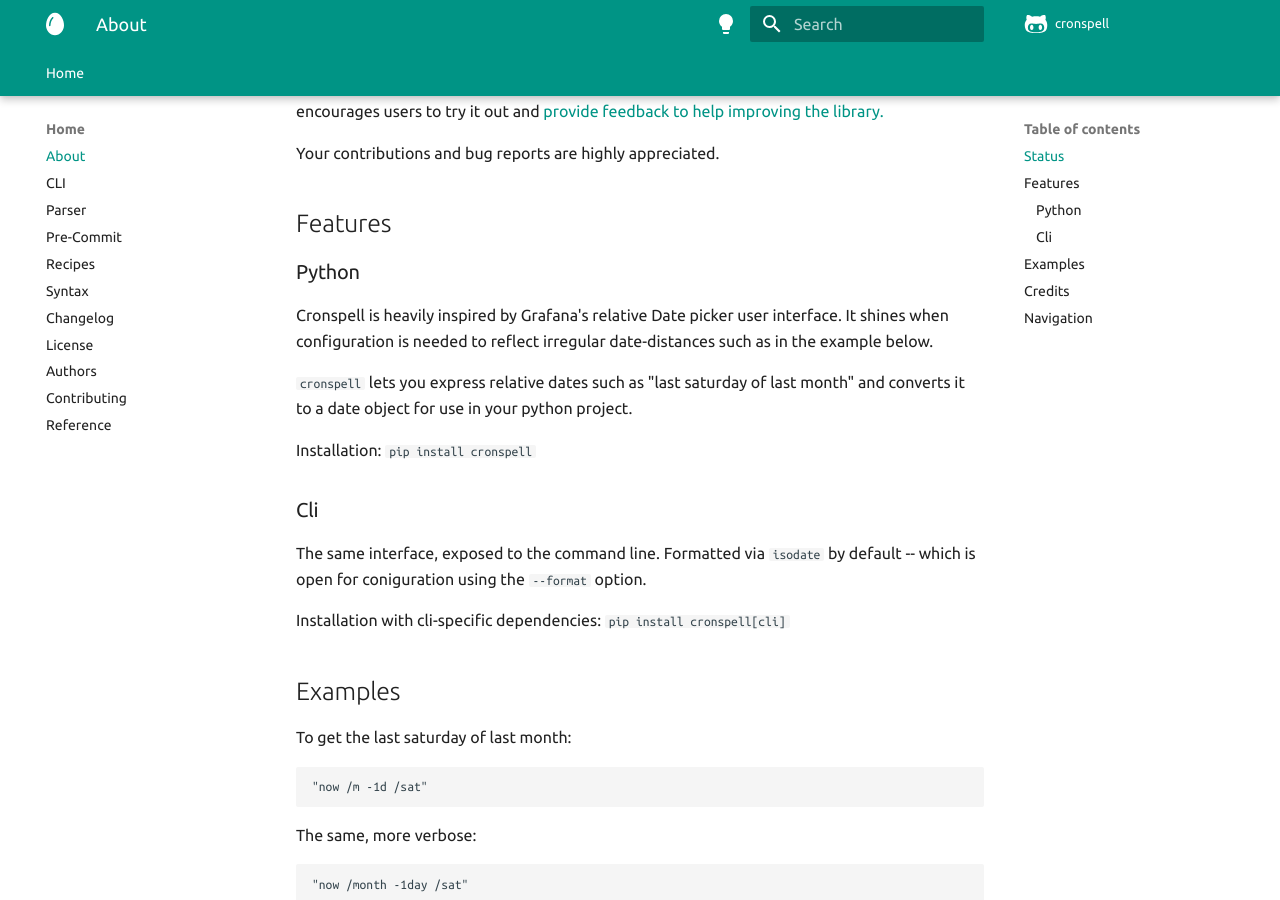
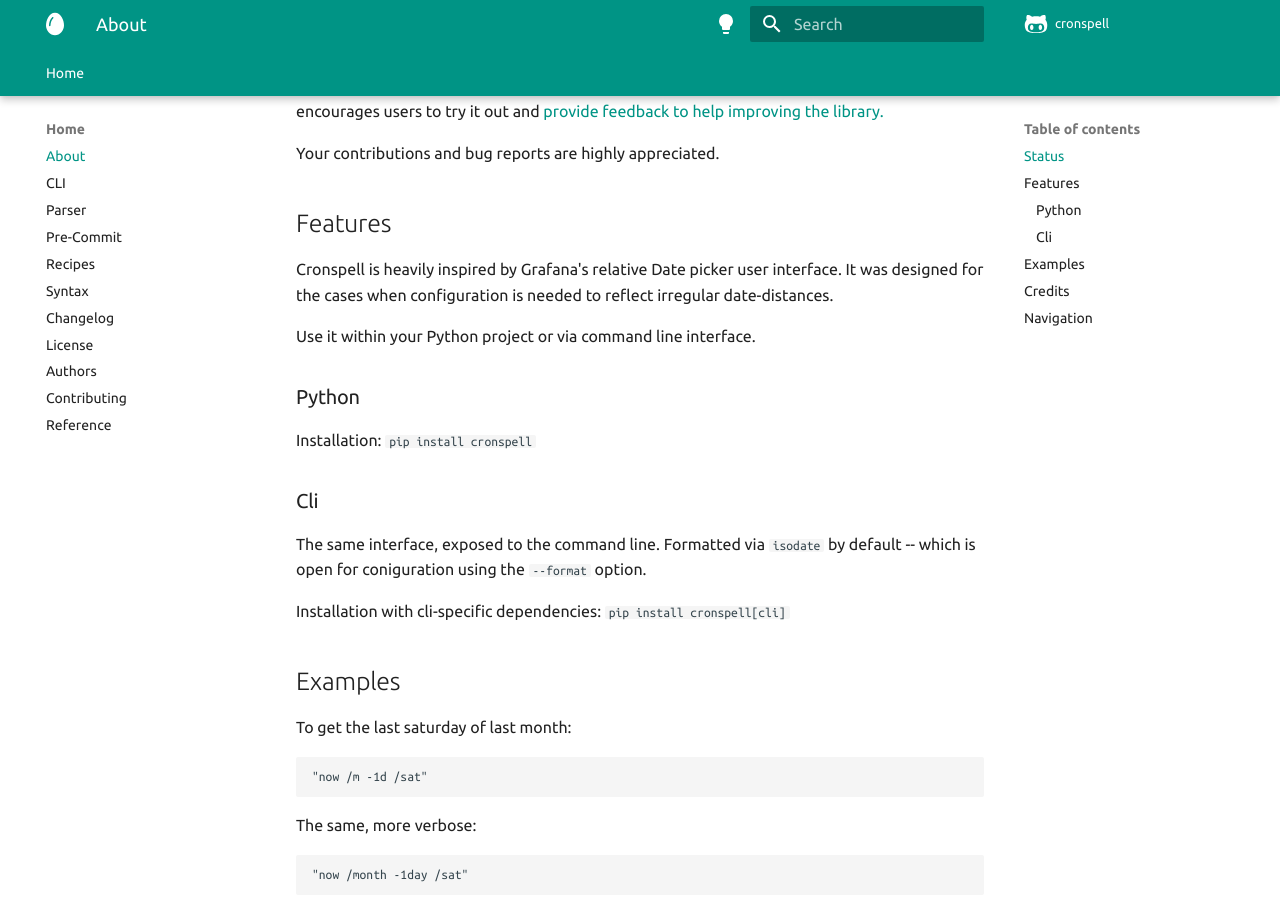
Before and after one commit to iilei/cronspell, an MkDocs documentation site: the page built from docs/index.md, in a window 1280 px wide and 900 px high, scrolled down 322 px. Built offline with MkDocs 1.6.1 and Material for MkDocs 9.7.7, drawn with Linux system fonts in a browser that asks for light colours; comment, search, counter and statistics services are not loaded; the version menu is left out.

Commit message:
docs: Minor Documentation changes

```diff
--- a/docs/index.md
+++ b/docs/index.md
@@ -10,11 +10,11 @@ Your contributions and bug reports are highly appreciated.
 
 ## Features
 
+Cronspell is heavily inspired by Grafana's relative Date picker user interface. It was designed for the cases when configuration is needed to reflect irregular date-distances.
+
+Use it within your Python project or via command line interface.
+
 ### Python
-
-Cronspell is heavily inspired by Grafana's relative Date picker user interface. It shines when configuration is needed to reflect irregular date-distances such as in the example below.
-
-`cronspell` lets you express relative dates such as "last saturday of last month" and converts it to a date object for use in your python project.
 
 Installation: `pip install cronspell`
 
```
Also changed, not shown: README.md (+4 -2 lines).
